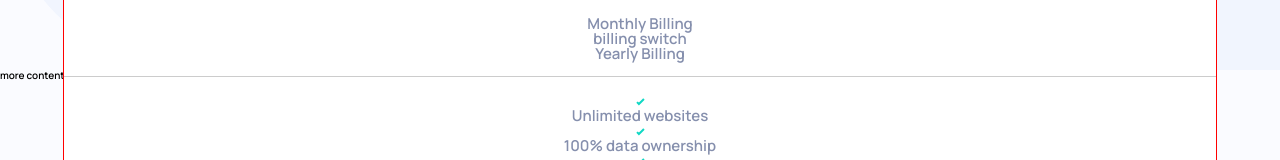
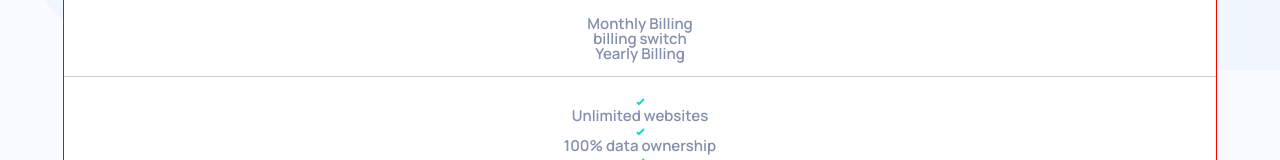
Before and after one commit to nicyuvi/interactive-pricing-component-solution, a React (Create React App) app: page / in a window 1280 px wide. Shown: the part 379-539 px from the top of the page. Built offline with nearby package versions, Linux system fonts and the light colour scheme.

Commit message:
Remove temporary content

```diff
--- a/src/App/App.js
+++ b/src/App/App.js
@@ -11,9 +11,6 @@ function App() {
       <main>
         <PricingComponent />
       </main>
-      <footer>
-        <h1>more content</h1>
-      </footer>
     </>
   );
 }
```
